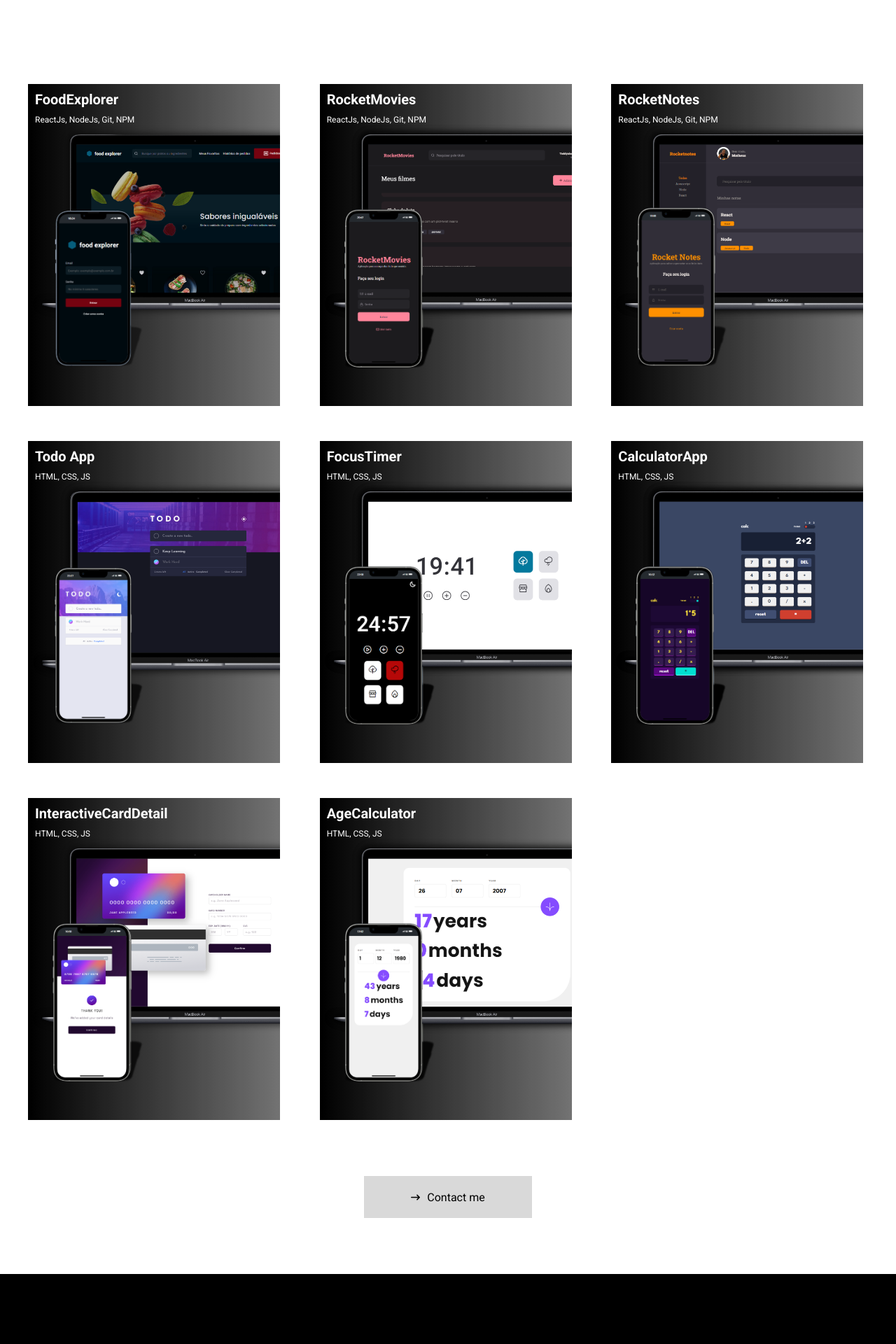
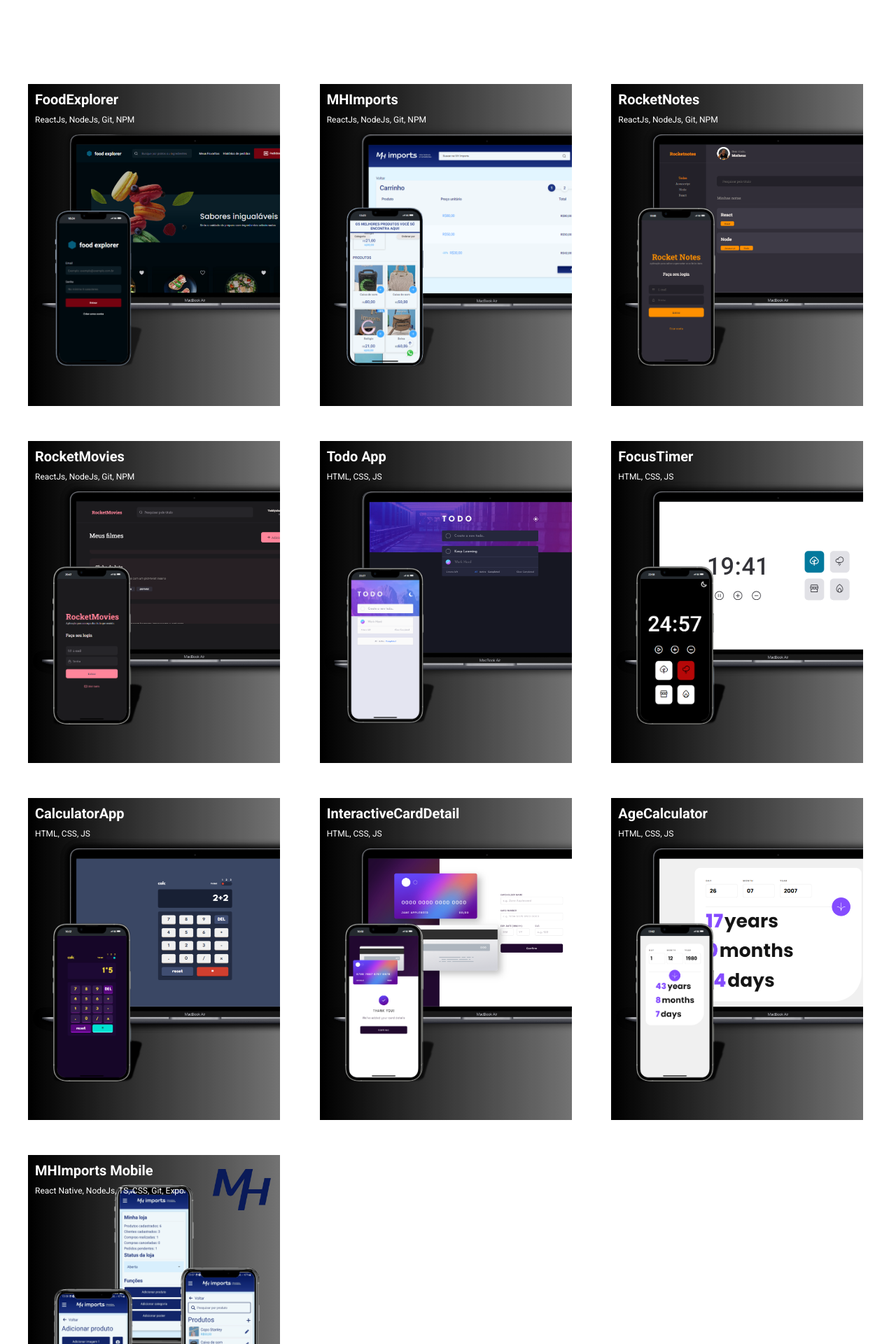
Before and after one commit to Toddynh0BR/MyPortfolio, a React (Vite) app: page /projects in a window 1280 px wide. Shown: the part 840-2760 px from the top of the page at 70% size. Built offline with nearby package versions, Linux system fonts and the light colour scheme.

Commit message:
Atualização geral

```diff
--- a/src/pages/Home/index.jsx
+++ b/src/pages/Home/index.jsx
@@ -15,8 +15,9 @@
 import {
          DiHtml5, DiCss3, DiJavascript, DiReact, DiNodejsSmall, DiNpm,
          DiGithubBadge, DiDatabase,DiVisualstudio, DiJava, DiMongodb,
-         DiResponsive, DiPython, DiPhp
+         DiPython, DiPhp
        } from "react-icons/di";
+import { BiLogoTypescript } from "react-icons/bi";
 import { FaGitAlt } from "react-icons/fa6";
 import { FaArrowRightLong } from "react-icons/fa6";
 
@@ -66,8 +67,18 @@
                 </div>
 
                 <div className="Skill">
+                    <BiLogoTypescript />
+                    <p translate="no">TypeScript</p>
+                </div>
+
+                <div className="Skill">
                     <DiReact />
                     <p translate="no">ReactJS</p>
+                </div>
+
+                <div className="Skill">
+                    <DiReact />
+                    <p translate="no">React Native</p>
                 </div>
 
                 <div className="Skill">
@@ -109,21 +120,21 @@
          title="FoodExplorer"
          techs="ReactJs, NodeJs, Git, NPM"
          image={FoodExplorer}
-         link="https://toddyfoodexplorer.netlify.app/"
+         link="https://github.com/Toddynh0BR/Food-Explorer-FrontEnd"
         />
 
         <Card
          title="RocketNotes"
          techs="ReactJs, NodeJs, Git, NPM"
          image={RocketNotes}
-         link="https://rocketnotes-toddy.netlify.app/"
+         link="https://github.com/Toddynh0BR/Rocket-Notes-Front"
         />
 
         <Card
          title="RocketMovies"
          techs="ReactJs, NodeJs, Git, NPM"
          image={RocketMovies}
-         link="https://rocketmovies-toddy.netlify.app/"
+         link="https://github.com/Toddynh0BR/Rocket-Movies-Front"
         />
 
 
--- a/src/pages/Home/style.js
+++ b/src/pages/Home/style.js
@@ -42,7 +42,7 @@
 
 .Skills {
  display: grid;
- row-gap: 2rem;
+ row-gap: 0rem;
  grid-template-columns: repeat(5, 1fr);
 }
 
@@ -50,6 +50,8 @@
  gap: .5rem;
  display: flex;
  align-items: center;
+ white-space: nowrap;
+ padding: .5rem;
 
  svg {
  font-size: 2rem;
--- a/src/pages/Projects/index.jsx
+++ b/src/pages/Projects/index.jsx
@@ -16,6 +16,8 @@
 import RocketNotes from "../../assets/RocketNotes.svg";
 import FocusTimer from "../../assets/FocusTimer.svg";
 import TodoApp from "../../assets/TodoApp.svg";
+import MHMobal from "../../assets/mhMobal.svg";
+import MH from "../../assets/mh.svg";
 
 import { FaArrowRightLong } from "react-icons/fa6";
 
@@ -46,57 +48,73 @@
          title="FoodExplorer"
          techs="ReactJs, NodeJs, Git, NPM"
          image={FoodExplorer}
-         link="https://toddyfoodexplorer.netlify.app/"
+         link="https://github.com/Toddynh0BR/Food-Explorer-FrontEnd"
+        />
+
+
+        <Card
+         title="MHImports"
+         techs="ReactJs, NodeJs, Git, NPM"
+         image={MH}
+         link="https://github.com/Toddynh0BR/MH-Imports-Front"
+        />
+
+        <Card
+         title="RocketNotes"
+         techs="ReactJs, NodeJs, Git, NPM"
+         image={RocketNotes}
+         link="https://github.com/Toddynh0BR/Rocket-Notes-Front"
         />
 
         <Card
          title="RocketMovies"
          techs="ReactJs, NodeJs, Git, NPM"
          image={RocketMovies}
-         link="https://rocketmovies-toddy.netlify.app/"
-        />
-
-        <Card
-         title="RocketNotes"
-         techs="ReactJs, NodeJs, Git, NPM"
-         image={RocketNotes}
-         link="https://rocketnotes-toddy.netlify.app/"
+         link="https://github.com/Toddynh0BR/Rocket-Movies-Front"
         />
 
         <Card
          title="Todo App"
          techs="HTML, CSS, JS"
          image={TodoApp}
-         link="https://toddynh0br.github.io/Todo-App/"
+         link="https://github.com/Toddynh0BR/Todo-App"
         />
 
         <Card
          title="FocusTimer"
          techs="HTML, CSS, JS"
          image={FocusTimer}
-         link="https://toddynh0br.github.io/Focus-Timer/"
+         link="https://github.com/Toddynh0BR/Focus-Timer"
         />
 
         <Card
          title="CalculatorApp"
          techs="HTML, CSS, JS"
          image={CalculatorApp}
-         link="https://toddynh0br.github.io/Calculator-App/"
+         link="https://github.com/Toddynh0BR/Calculator-App"
         />
 
         <Card
          title="InteractiveCardDetail"
          techs="HTML, CSS, JS"
          image={InteractiveCardDetail}
-         link="https://toddynh0br.github.io/Interactive-Card-Details/"
+         link="https://github.com/Toddynh0BR/Interactive-Card-Details"
         />
 
         <Card
          title="AgeCalculator"
          techs="HTML, CSS, JS"
          image={AgeCalculator}
-         link="https://toddynh0br.github.io/Age-Calculator/"
+         link="https://github.com/Toddynh0BR/Age-Calculator"
         />
+
+        <Card
+         title="MHImports Mobile"
+         techs="React Native, NodeJs, TS, CSS, Git, Expo"
+         image={MHMobal}
+         link="https://github.com/Toddynh0BR/MH-Imports-Mobal"
+        />
+
       </Myprojects>
 
 
--- a/src/services/api.js
+++ b/src/services/api.js
@@ -1,5 +1,5 @@
 import axios from "axios";
 
 export const api = axios.create({
-    baseURL: "https://my-portfolio-back-shiy.onrender.com"
+    baseURL: "https://my-portfolio-back-production-10f6.up.railway.app"
 })
--- a/src/style/global.js
+++ b/src/style/global.js
@@ -6,6 +6,7 @@
  padding: 0;
  box-sizing: border-box;
  font-family: "Roboto", sans-serif;
+ transition: .3s ease-in-out;
 }
 
 ::-webkit-scrollbar {
```
Also changed, not shown: src/assets/mh.svg (added), src/assets/mhMobal.svg (added).
